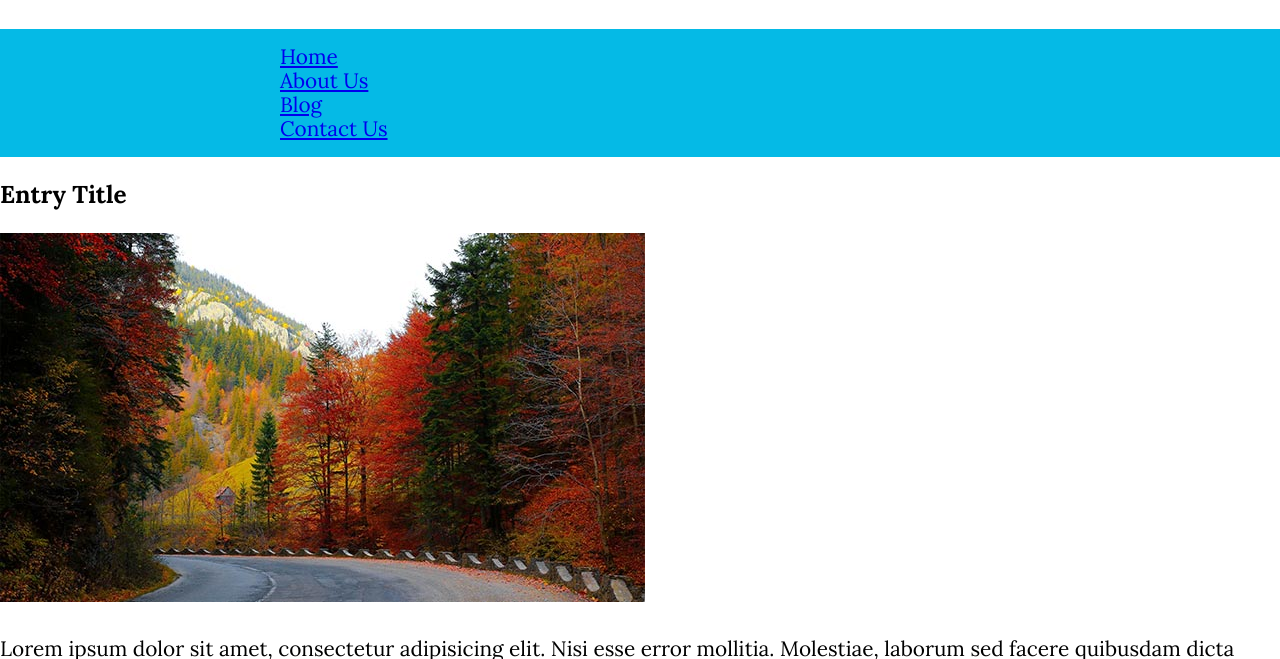
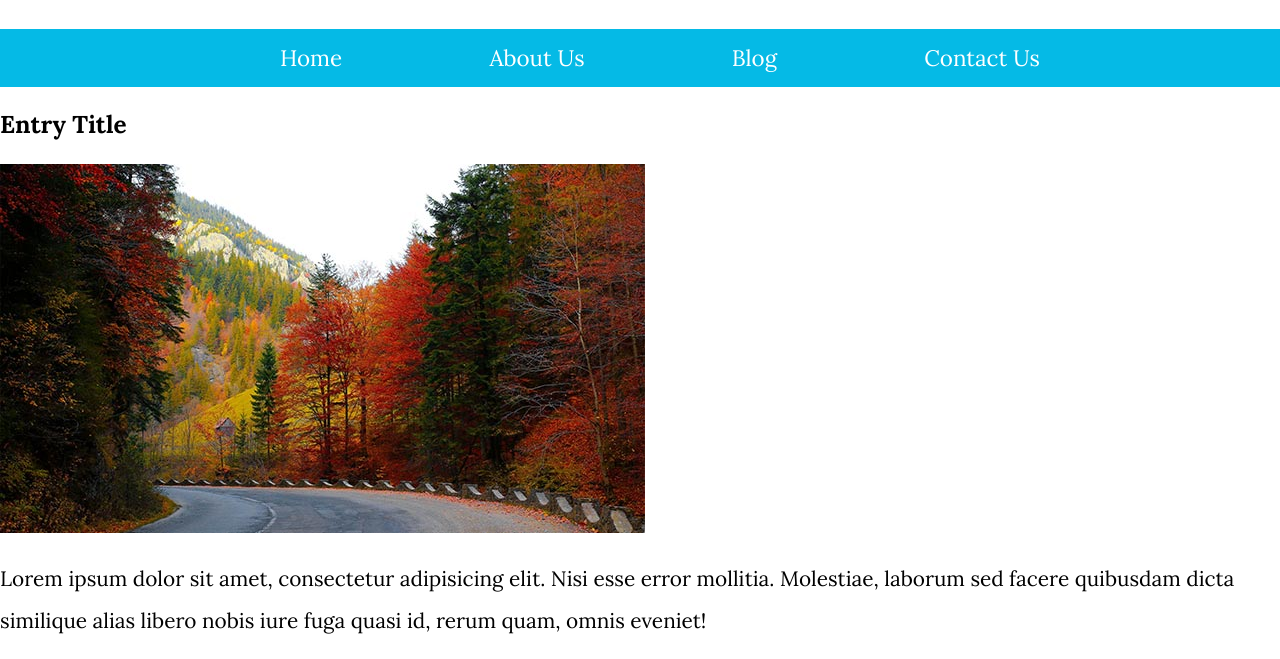
Before and after one commit to rusteauG/Flex_1, a plain HTML site: page Layout Holy Grail/index.html in a window 1280 px wide. Shown: the part 94-753 px from the top of the page. Drawn offline with nearby package versions, Linux system fonts and the light colour scheme.

Commit message:
main-nav done

```diff
--- a/Layout Holy Grail/styles.css
+++ b/Layout Holy Grail/styles.css
@@ -32,14 +32,12 @@ img {
 	justify-content: center;
 	align-items: center;
 }
-
+.site-header img {
+	max-width: 90%;
+}
 .main-navigation {
 	background-color: var(--primary);
 	padding: 1rem 0;
-}
-
-.main-navigation ul li {
-	list-style: none;
 }
 
 .main-navigation ul {
@@ -47,7 +45,38 @@ img {
 	margin: 0 auto;
 	display: flex;
 	flex-direction: column;
+	list-style: none;
 }
+
+@media (min-width: 768px) {
+	.main-navigation ul {
+		flex-direction: row;
+		justify-content: space-between;
+	}
+}
+
+.main-navigation ul li {
+	margin-bottom: 1rem;
+	text-align: center;
+}
+
+.main-navigation ul li:last-of-type {
+	margin-bottom: 0;
+}
+
+.main-navigation ul li a {
+	color: var(--white);
+	text-decoration: none;
+	font-size: 1.4rem;
+}
+
+@media (min-width: 768px) {
+	.main-navigation ul li {
+		margin-bottom: 0;
+	}
+}
+
+/* content */
 
 /* CSS styles for the footer */
 footer {
```
